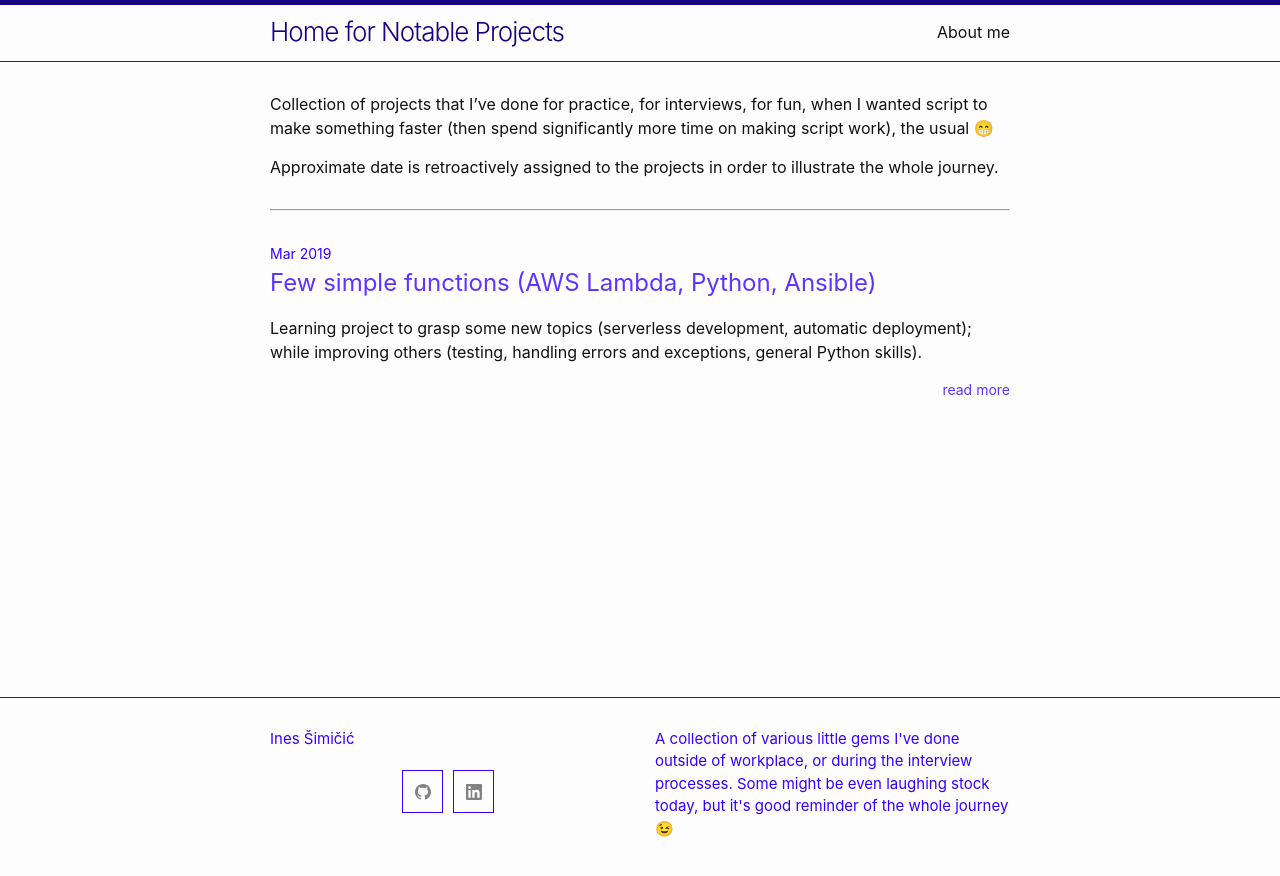
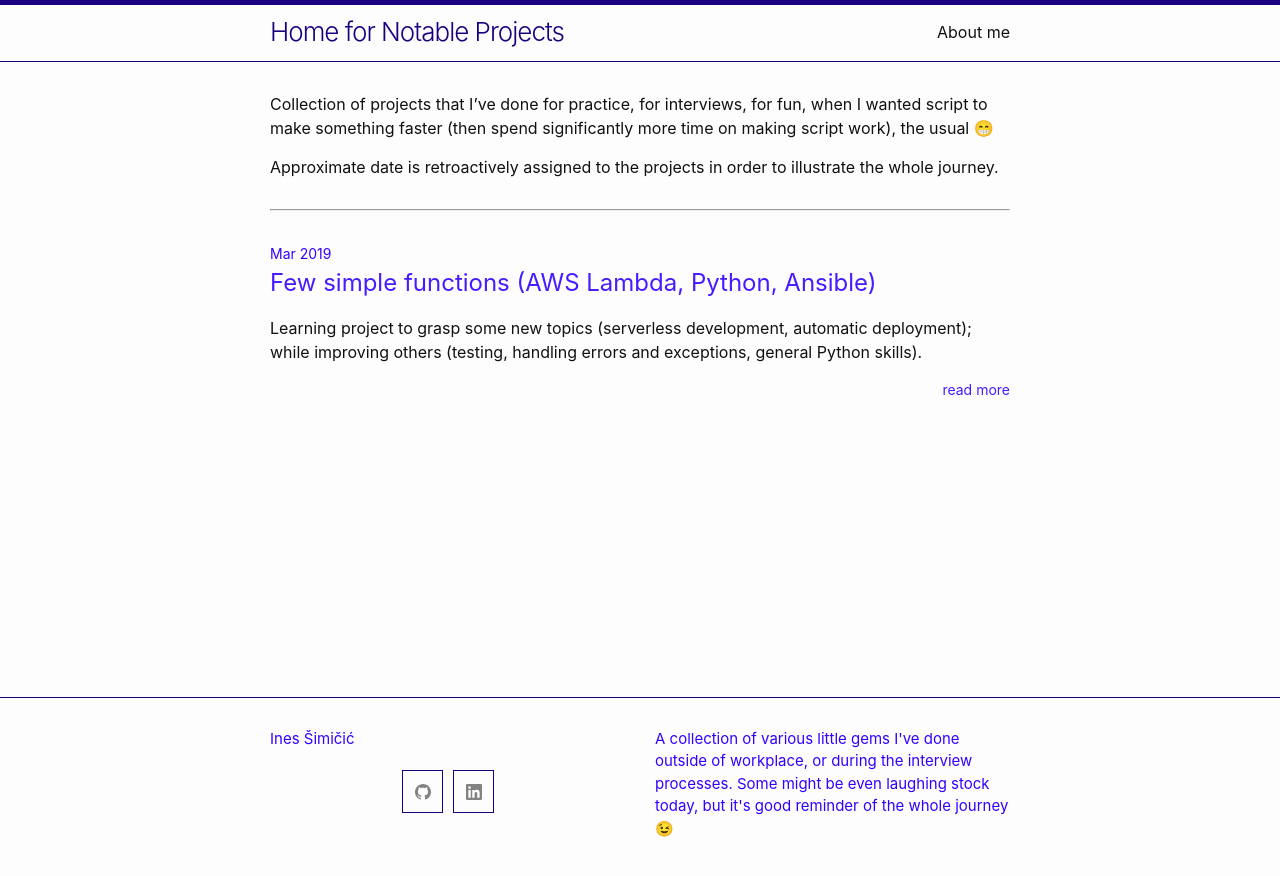
Before and after one commit to inesucrvenom/inesucrvenom.github.io, a Jekyll site: the page built from index.md, in a window 1280 px wide. Shown: the top 876 px of the page. Built offline with Jekyll 4.4.1, drawn with Linux system fonts in a browser that asks for light colours; emoji names are drawn with the system emoji font; the list of posts is cut into pages by our own code.

Commit message:
change colors

```diff
--- a/_sass/minima/skins/mine.scss
+++ b/_sass/minima/skins/mine.scss
@@ -1,7 +1,7 @@
 @charset "utf-8";
 
 $brand-color:           #3300FF !default; //
-$brand-color-light:     lighten($brand-color, 10%) !default; //
+$brand-color-light:     lighten($brand-color, 5%) !default; //
 $brand-color-dark:      darken($brand-color, 25%) !default; //
 
 $site-title-color:      $brand-color-dark !default;
@@ -11,11 +11,11 @@ $background-color:      #fdfdfd !default;
 $code-background-color: #eeeeff !default;
 
 $link-base-color:       $brand-color-light !default; //
-$link-visited-color:    darken($link-base-color, 15%) !default;
+$link-visited-color:    darken($link-base-color, 10%) !default;
 $link-hover-color:      $text-color !default;
 
-$border-color-01:       $brand-color !default;
-$border-color-02:       lighten($brand-color, 35%) !default;
+$border-color-01:       $brand-color-dark !default;
+$border-color-02:       $brand-color-dark !default;
 $border-color-03:       $brand-color-dark !default;
 
 $table-text-color:      lighten($text-color, 18%) !default;
```
